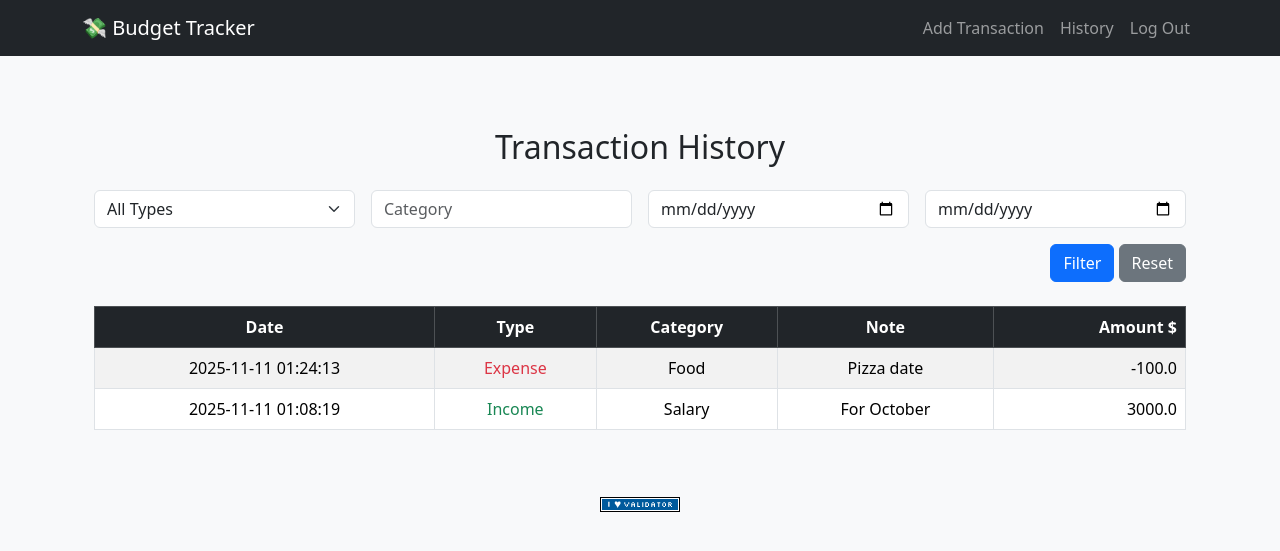
After one commit to ChocoMary/cs50x, a Flask app: page /history in a window 1280 px wide. The commit adds this page. Shown: the top 551 px of the page. Run offline with Flask 3, Linux system fonts and the light colour scheme; a user stored in the database is signed in; some libraries are stand-ins or nearby versions.

Commit message:
Old Category

```diff
--- a/app.py
+++ b/app.py
@@ -136,5 +136,41 @@ def add():
     # GET method
     return render_template("add.html")
 
+@app.route("/history")
+@login_required
+def history():
+    type_ = request.args.get("type")
+    category = request.args.get("category")
+    start_date = request.args.get("start_date")
+    end_date = request.args.get("end_date")
+
+    query = "SELECT date, type, category, amount, note FROM transactions WHERE user_id = ?"
+
+    params = [session["user_id"]]
+
+    if type_:
+        query += " AND type = ?"
+        params.append(type_)
+
+    if category:
+        query += " AND category LIKE ?"
+        params.append(f"%{category}%")
+
+    if start_date:
+        query += " AND date(date) >= ?"
+        params.append(start_date)
+
+    if end_date:
+        query += " AND date(date) <= ?"
+        params.append(end_date)
+
+    query += " ORDER BY date DESC"
+
+    transactions = db.execute(query, *params)
+
+    return render_template("history.html", transactions = transactions)
+
+
+
 if __name__ == "__main__":
     app.run(debug=True)
--- /dev/null
+++ b/templates/history.html
@@ -0,0 +1,74 @@
+{% extends "layout.html" %}
+
+{% block title %}
+History
+{% endblock %}
+
+{% block main %}
+<div class="container mt-4">
+    <h2 class="text-center mb-4">Transaction History</h2>
+
+    <!-- Filter form -->
+     <form method="get" action="/history" class="row g-3 mb-4">
+        <div class="col-md-3">
+            <select name="type" class="form-select">
+                <option value="">All Types</option>
+                <option value="Income" {% if request.args.get('type') == 'Income' %}selected{% endif %}>Income</option>
+                <option value="Expense" {% if request.args.get('type') == 'Expense' %}selected{% endif %}>Expense</option>
+            </select>
+        </div>
+
+        <div class="col-md-3">
+            <input type="text" name="category" class="form-control" placeholder="Category", value="{{ request.args.get('category', '')}}">
+        </div>
+
+        <div class="col-md-3">
+            <input type="date" name="start_date" class="form-control" value="{{ request.args.get('start_date', '') }}">
+        </div>
+
+        <div class="col-md-3">
+            <input type="date" name="end_date" class="form-control" value="{{ request.args.get('end_date', '') }}">
+        </div>
+
+        <div class="col-md-12 text-end">
+            <button type="submit" class="btn btn-primary">Filter</button>
+            <a href="/history" class="btn btn-secondary">Reset</a>
+        </div>
+     </form>
+
+    {% if transactions %}
+        <div class="table-responsive" style="max-height: 400px; overflow-y: auto;">
+            <table class="table table-striped table-bordered align-middle">
+                <thead class="table-dark sticky-top">
+                    <tr>
+                        <th>Date</th>
+                        <th>Type</th>
+                        <th>Category</th>
+                        <th>Note</th>
+                        <th class="text-end">Amount $</th>
+                    </tr>
+                </thead>
+                <tbody>
+                    {% for row in transactions %}
+                        <tr>
+                            <td>{{ row.date }}</td>
+                            <td>
+                                {% if row.type == "Income" %}
+                                    <span class="text-success">Income</span>
+                                {% else %}
+                                    <span class="text-danger">Expense</span>
+                                {% endif %}
+                            </td>
+                            <td>{{ row.category }}</td>
+                            <td>{{ row.note or "-" }}</td>
+                            <td class="text-end">{{ row.amount }}</td>
+                        </tr>
+                    {% endfor %}
+                </tbody>
+            </table>
+        </div>
+        {% else %}
+            <p class="text-center text-muted">No transactions yet.</p>
+    {% endif %}
+</div>
+{% endblock %}
--- a/templates/layout.html
+++ b/templates/layout.html
@@ -7,6 +7,14 @@
 
     <!-- Bootstrap CSS -->
     <link href="https://cdn.jsdelivr.net/npm/bootstrap@5.3.3/dist/css/bootstrap.min.css" rel="stylesheet">
+
+    <!-- http://getbootstrap.com/docs/5.3/ -->
+        <link href="https://cdn.jsdelivr.net/npm/bootstrap@5.3.3/dist/css/bootstrap.min.css" rel="stylesheet" integrity="sha384-QWTKZyjpPEjISv5WaRU9OFeRpok6YctnYmDr5pNlyT2bRjXh0JMhjY6hW+ALEwIH" crossorigin="anonymous">
+        <script src="https://cdn.jsdelivr.net/npm/bootstrap@5.3.3/dist/js/bootstrap.bundle.min.js" integrity="sha384-YvpcrYf0tY3lHB60NNkmXc5s9fDVZLESaAA55NDzOxhy9GkcIdslK1eN7N6jIeHz" crossorigin="anonymous"></script>
+
+        <!-- https://favicon.io/emoji-favicons/money-bag/ -->
+        <link href="/static/favicon.ico" rel="icon">
+
 
     <!-- Custom CSS -->
     <link href="/static/style.css" rel="stylesheet">
```
Also changed, not shown: templates/view.html (deleted), 1 other file.
